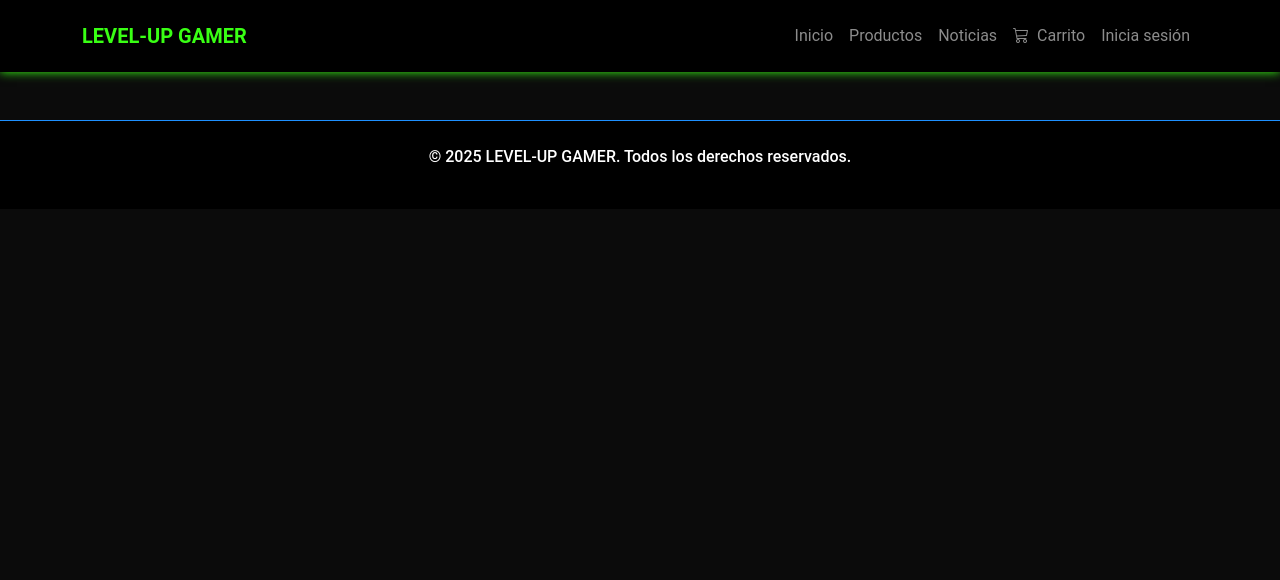
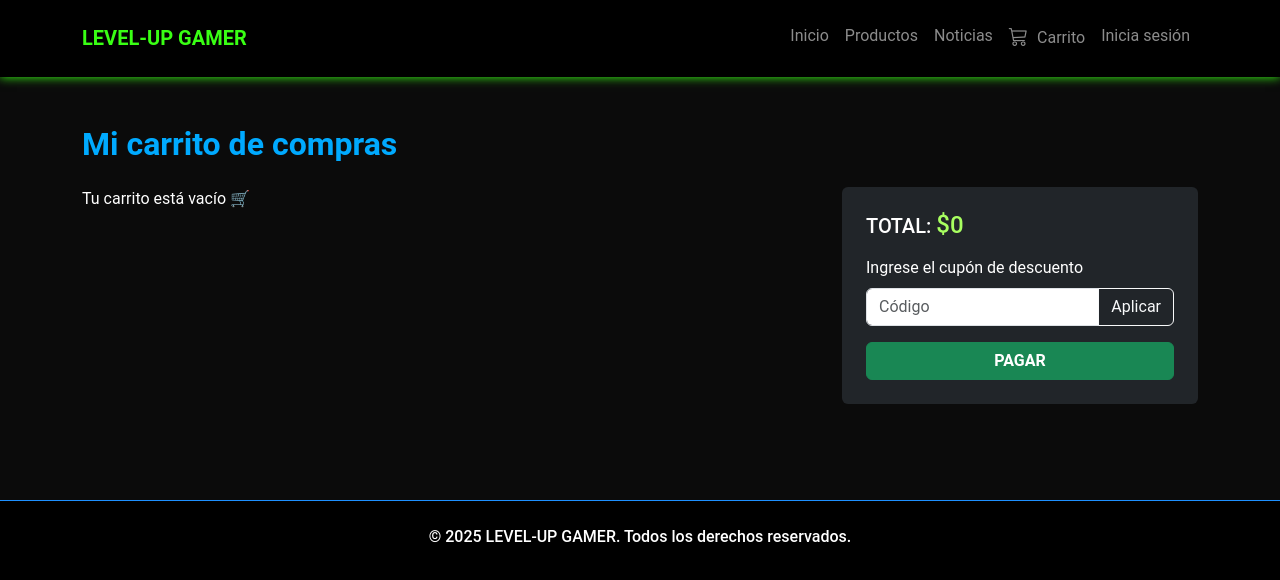
Before and after one commit to RafaelRiosFredes/LevelUpReact, a React (Vite) app in the folder levelup-project/: page /carrito in a window 1280 px wide. Shown: the top 580 px of the page. Built offline with nearby package versions, Linux system fonts and the light colour scheme.

Commit message:
Avance carrito de compras

```diff
--- a/levelup-project/src/App.tsx
+++ b/levelup-project/src/App.tsx
@@ -2,19 +2,25 @@ import { BrowserRouter, Routes, Route } from "react-router-dom";
 import "bootstrap/dist/css/bootstrap.min.css";
 import "bootstrap-icons/font/bootstrap-icons.css";
 import "./assets/styles.css";
+
 import { ProductosPublic } from "./pages/ProductosPublic";
+import { DetalleProducto } from "./pages/DetalleProducto";
+import { CarroCompras } from "./pages/CarroCompras";
 import { NavBar } from "./components/NavBar";
 import { Footer } from "./components/Footer";
 
-const App = () => (
+function App() {
+  return (
     <BrowserRouter>
       <NavBar />
       <Routes>
         <Route path="/" element={<ProductosPublic />} />
-      <Route path="/productos" element={<ProductosPublic />} />
+        <Route path="/detalle" element={<DetalleProducto />} />
+        <Route path="/carrito" element={<CarroCompras />} />
       </Routes>
       <Footer />
     </BrowserRouter>
   );
+}
 
 export default App;
--- a/levelup-project/src/components/NavBar.tsx
+++ b/levelup-project/src/components/NavBar.tsx
@@ -1,7 +1,32 @@
 import { Navbar, Container, Nav } from "react-bootstrap";
 import { Link } from "react-router-dom";
+import { useEffect, useState } from "react";
 
-export const NavBar = () => (
+export const NavBar = () => {
+  const [cantidadCarrito, setCantidadCarrito] = useState(0);
+
+  // 🔁 Actualiza el badge del carrito cada vez que cambia el localStorage
+  useEffect(() => {
+    const actualizarBadge = () => {
+      const carrito = JSON.parse(localStorage.getItem("carrito") || "[]");
+      const total = carrito.reduce(
+        (acc: number, item: any) => acc + item.cantidad,
+        0
+      );
+      setCantidadCarrito(total);
+    };
+
+    actualizarBadge(); // Llamada inicial
+
+    // Escucha cambios de localStorage (por ejemplo, desde DetalleProducto)
+    window.addEventListener("storage", actualizarBadge);
+
+    return () => {
+      window.removeEventListener("storage", actualizarBadge);
+    };
+  }, []);
+
+  return (
     <Navbar expand="lg" bg="black" variant="dark" className="py-3">
       <Container>
         <Navbar.Brand as={Link} to="/" className="text-success fw-bold">
@@ -13,12 +38,29 @@ export const NavBar = () => (
             <Nav.Link as={Link} to="/">Inicio</Nav.Link>
             <Nav.Link as={Link} to="/productos">Productos</Nav.Link>
             <Nav.Link as={Link} to="/noticias">Noticias</Nav.Link>
-          <Nav.Link as={Link} to="/carrito">
-            <i className="bi bi-cart3 me-1"></i> Carrito
+
+            {/* 🛒 CARRITO CON CONTADOR */}
+            <Nav.Link
+              as={Link}
+              to="/carrito"
+              className="position-relative nav-link-carrito"
+            >
+              <i className="bi bi-cart3 me-1" style={{ fontSize: "1.2rem" }}></i>
+              Carrito
+              {cantidadCarrito > 0 && (
+                <span
+                  className="position-absolute top-0 start-100 translate-middle badge rounded-pill bg-success"
+                  style={{ fontSize: "0.7rem" }}
+                >
+                  {cantidadCarrito}
+                </span>
+              )}
             </Nav.Link>
+
             <Nav.Link as={Link} to="/login">Inicia sesión</Nav.Link>
           </Nav>
         </Navbar.Collapse>
       </Container>
     </Navbar>
   );
+};
--- /dev/null
+++ b/levelup-project/src/pages/CarroCompras.tsx
@@ -0,0 +1,158 @@
+import { useEffect, useState } from "react";
+import { Container, Row, Col, Button, Form } from "react-bootstrap";
+import "../assets/styles.css";
+
+interface ProductoCarrito {
+  nombre: string;
+  precio: number;
+  cantidad: number;
+  imagen: string;
+}
+
+export const CarroCompras = () => {
+  const [carrito, setCarrito] = useState<ProductoCarrito[]>([]);
+  const [total, setTotal] = useState<number>(0);
+  const [cupon, setCupon] = useState<string>("");
+
+  // Cargar carrito desde localStorage
+  useEffect(() => {
+    const data = localStorage.getItem("carrito");
+    if (data) {
+      const parsed = JSON.parse(data);
+      setCarrito(parsed);
+      calcularTotal(parsed);
+    }
+  }, []);
+
+  // Función para formatear precios CLP
+  const formatearPrecio = (valor: number) =>
+    "$" + valor.toLocaleString("es-CL");
+
+  // Calcular total
+  const calcularTotal = (items: ProductoCarrito[]) => {
+    const total = items.reduce((acc, item) => acc + item.precio * item.cantidad, 0);
+    setTotal(total);
+  };
+
+  // Cambiar cantidad
+  const cambiarCantidad = (index: number, cambio: number) => {
+    const copia = [...carrito];
+    copia[index].cantidad += cambio;
+    if (copia[index].cantidad < 1) copia[index].cantidad = 1;
+    setCarrito(copia);
+    localStorage.setItem("carrito", JSON.stringify(copia));
+    calcularTotal(copia);
+  };
+
+  // Eliminar producto
+  const eliminarProducto = (index: number) => {
+    const copia = carrito.filter((_, i) => i !== index);
+    setCarrito(copia);
+    localStorage.setItem("carrito", JSON.stringify(copia));
+    calcularTotal(copia);
+  };
+
+  // Aplicar cupón (simulado)
+  const aplicarCupon = () => {
+    if (cupon.toLowerCase() === "levelup10") {
+      const descuento = total * 0.1;
+      setTotal(total - descuento);
+      alert("🎉 Cupón aplicado: 10% de descuento");
+    } else {
+      alert("⚠️ Cupón inválido");
+    }
+  };
+
+  return (
+    <Container className="py-5 text-white">
+      <h2 className="highlight mb-4">Mi carrito de compras</h2>
+      <Row className="g-4">
+        {/* Lista de productos */}
+        <Col md={8}>
+          {carrito.length === 0 ? (
+            <p className="text-white">Tu carrito está vacío 🛒</p>
+          ) : (
+            carrito.map((item, index) => (
+              <div
+                key={index}
+                className="d-flex align-items-center bg-dark p-3 rounded mb-3"
+              >
+                <img
+                  src={item.imagen}
+                  alt={item.nombre}
+                  className="rounded me-3"
+                  style={{ width: "100px" }}
+                />
+                <div className="flex-grow-1">
+                  <h5 className="mb-1">{item.nombre}</h5>
+                  <p className="text-muted small">
+                    Precio unitario: {formatearPrecio(item.precio)}
+                  </p>
+                  <div className="d-flex align-items-center">
+                    <Button
+                      variant="outline-light"
+                      size="sm"
+                      onClick={() => cambiarCantidad(index, -1)}
+                    >
+                      <i className="bi bi-dash"></i>
+                    </Button>
+                    <Form.Control
+                      type="number"
+                      value={item.cantidad}
+                      className="mx-1 text-center"
+                      style={{ width: "60px" }}
+                      disabled
+                    />
+                    <Button
+                      variant="outline-light"
+                      size="sm"
+                      onClick={() => cambiarCantidad(index, 1)}
+                    >
+                      <i className="bi bi-plus"></i>
+                    </Button>
+                  </div>
+                </div>
+                <p className="price me-3">
+                  {formatearPrecio(item.precio * item.cantidad)}
+                </p>
+                <Button
+                  variant="danger"
+                  size="sm"
+                  onClick={() => eliminarProducto(index)}
+                >
+                  <i className="bi bi-trash"></i>
+                </Button>
+              </div>
+            ))
+          )}
+        </Col>
+
+        {/* Resumen */}
+        <Col md={4}>
+          <div className="bg-dark p-4 rounded">
+            <h5 className="mb-3">
+              TOTAL: <span className="price">{formatearPrecio(total)}</span>
+            </h5>
+            <Form>
+              <Form.Label>Ingrese el cupón de descuento</Form.Label>
+              <div className="input-group mb-3">
+                <Form.Control
+                  type="text"
+                  placeholder="Código"
+                  value={cupon}
+                  onChange={(e) => setCupon(e.target.value)}
+                />
+                <Button variant="outline-light" onClick={aplicarCupon}>
+                  Aplicar
+                </Button>
+              </div>
+              <Button variant="success" className="w-100 fw-bold">
+                PAGAR
+              </Button>
+            </Form>
+          </div>
+        </Col>
+      </Row>
+    </Container>
+  );
+};
```
Lines whose indentation alone changed are shown as unchanged.
